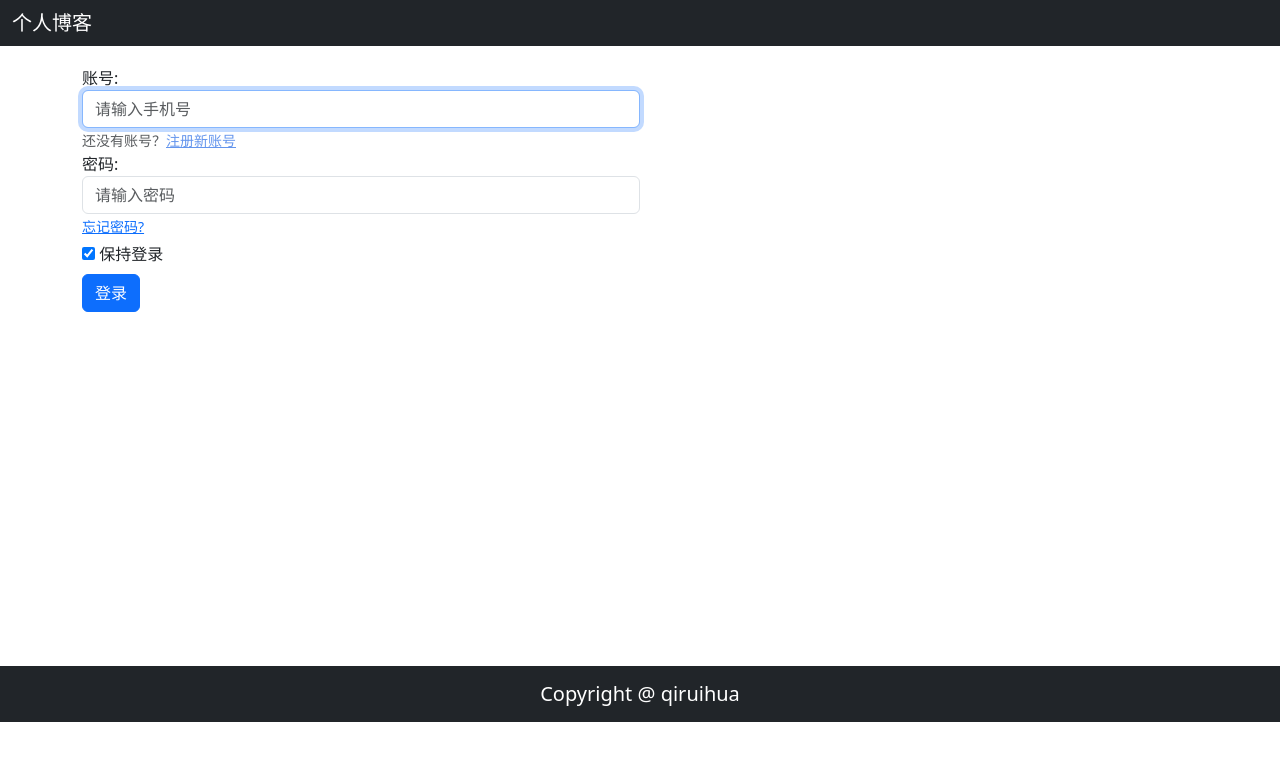
After one commit to 2516585284/blog, a Django app: page /login/ in a window 1280 px wide. The commit adds this page. Shown: the top 761 px of the page. Run offline with Django 3.2, Linux system fonts and the light colour scheme; some libraries are stand-ins or nearby versions.

Commit message:
登录功能的实现

```diff
--- a/blog/templates/index.html
+++ b/blog/templates/index.html
@@ -64,7 +64,7 @@
                 </li>
                 <!-- 如果用户未登录，则显示登录按钮 -->
                 <li class="nav-item" v-else>
-                    <a class="nav-link" href="../static/login.html">登录</a>
+                    <a class="nav-link" href="login.html">登录</a>
                 </li>
             </ul>
         </div>
--- /dev/null
+++ b/blog/templates/login.html
@@ -0,0 +1,78 @@
+<!DOCTYPE html>
+<!-- 网站主语言 -->
+<html lang="zh-cn">
+
+<head>
+    <!-- 网站采用的字符编码 -->
+    <meta charset="utf-8">
+    <!-- 网站标题 -->
+    <title>登录</title>
+    {% load staticfiles %}
+    <!-- 引入bootstrap的css文件 -->
+    <link rel="stylesheet" href="{% static 'bootstrap/css/bootstrap.min.css' %}">
+
+    <!-- 引入vuejs -->
+    <script type="text/javascript" src="{% static 'js/vue-2.5.16.js' %}"></script>
+    <script type="text/javascript" src="{% static 'js/axios-0.18.0.min.js' %}"></script>
+</head>
+
+<body>
+<div id="app">
+
+<!-- 定义导航栏 -->
+<nav class="navbar navbar-expand-lg navbar-dark bg-dark">
+    <div class="container">
+        <!-- 导航栏商标 -->
+        <div>
+            <a class="navbar-brand" href="index.html">个人博客</a>
+        </div>
+    </div>
+    <div class="navbar-collapse">
+    </div>
+</nav>
+<!--content-->
+<div class="container" style="height: 600px;margin-top: 20px">
+    <div class="row" >
+        <div class="col-12">
+            <div class="col-6">
+                <form class="login" id="login_form" method="POST">
+                    {% csrf_token %}
+                    <div class="form-group">
+                        <label for="id_login">账号: </label>
+                        <input type="text" name="mobile" placeholder="请输入手机号" autofocus="autofocus" required id="id_login" class="form-control" v-model="mobile" @blur="check_mobile"/>
+                        <small class="form-text text-muted ml-1">还没有账号？<a href="{% url 'users:register' %}" style="color: cornflowerblue; ">注册新账号</a>
+                        </small>
+                    </div>
+                    <div class="form-group mb-1">
+                        <label for="id_password">密码:</label>
+                        <input type="password" name="password" placeholder="请输入密码" required id="id_password" class="form-control" v-model="password" @blur="check_password"/>
+                        <small class="form-text text-muted ml-1"><a class="secondaryAction layui-text" href="../static/forget_password.html">忘记密码?</a>
+                        </small>
+                    </div>
+                    <div class="custom-control custom-checkbox mb-2">
+                        <input type="checkbox" name="remember" id="id_remember" checked class="custom-control-input" v-model="remembered"/>
+                        <label for="id_remember" class="custom-control-label">保持登录</label>
+                    </div>
+                    <button class="primaryAction btn btn-primary" type="submit" id="submit_login" @click="on_submit">登录</button>
+                </form>
+            </div>
+        </div>
+    </div>
+</div>
+
+
+<!-- Footer -->
+<footer class="py-3 bg-dark" id="footer">
+    <div class="container">
+        <h5 class="m-0 text-center text-white">Copyright @ qiruihua</h5>
+    </div>
+</footer>
+
+</div>
+<!-- 引入js -->
+<script type="text/javascript" src="{% static 'js/host.js' %}"></script>
+<script type="text/javascript" src="{% static 'js/common.js' %}"></script>
+<script type="text/javascript" src="{% static 'js/login.js' %}"></script>
+</body>
+
+</html>
--- a/blog/templates/register.html
+++ b/blog/templates/register.html
@@ -30,7 +30,7 @@
     <div class="navbar-collapse">
         <ul class="nav navbar-nav">
             <li class="nav-item">
-                <a class="nav-link" href="../static/login.html">登录</a>
+                <a class="nav-link" href="login.html">登录</a>
             </li>
         </ul>
     </div>
--- a/blog/users/models.py
+++ b/blog/users/models.py
@@ -14,6 +14,8 @@ class User(AbstractUser):
     avatar = models.ImageField(upload_to='avatar/%Y%m%d/', blank=True)
     user_desc = models.CharField(max_length=500, blank=True)
 
+    USERNAME_FIELD = 'mobile'
+
     class Meta:
         db_table = 'tb_users'
         verbose_name = '用户管理'
--- a/blog/users/urls.py
+++ b/blog/users/urls.py
@@ -1,9 +1,10 @@
 from django.urls import path
-from users.views import RegisterView, ImageCodeView, SmsCodeView
+from users.views import RegisterView, ImageCodeView, SmsCodeView, LoginView
 
 
 urlpatterns = [
     path('register/', RegisterView.as_view(), name='register'),
     path('imagecode/', ImageCodeView.as_view(), name='imagecode'),
     path('smscode/', SmsCodeView.as_view(), name='smscode'),
+    path('login/', LoginView.as_view(), name='login'),
 ]
--- a/blog/users/views.py
+++ b/blog/users/views.py
@@ -164,3 +164,62 @@ class SmsCodeView(View):
         CCP().send_template_sms('1', mobile, [sms_code, '5'])
 
         return JsonResponse({'code': RETCODE.OK, 'errmsg': '发送短信成功'})
+
+
+# 登录视图
+class LoginView(View):
+
+    def get(self, request):
+
+        return render(request, 'login.html')
+
+    def post(self, request):
+        """
+        1. 接收参数
+        2. 验证参数
+            手机号
+            密码
+        3. 用户认证登录
+        4. 状态保持
+        5. 根据用户选择的是否记住登录状态来进行判断
+        6. 为了首页显示我们需要设置一些cookie信息
+        7. 返回响应
+        :param request:
+        :return:
+        """
+        mobile = request.POST.get('mobile')
+        password = request.POST.get('password')
+        remember = request.POST.get('remember')
+
+        if not all([mobile, password]):
+            return HttpResponseBadRequest()
+
+        if not re.match(r'^1[3-9]\d{9}$', mobile):
+            return HttpResponseBadRequest('手机号不符合规则')
+
+        if not re.match(r'^[0-9a-zA-Z]{8,20}$', password):
+            return HttpResponseBadRequest('密码不符合规则')
+
+        # 采用系统自带的认证方法进行认证（如果用户名和密码正确，会返回user；如果用户名或密码不正确，会返回None）
+        # 默认的认证方法是针对于username字段进行用户名的判断
+        from django.contrib.auth import authenticate
+        user = authenticate(mobile=mobile, password=password)
+
+        if user is None:
+            return HttpResponseBadRequest('用户名或密码错误')
+
+        from django.contrib.auth import login
+        login(request, user)
+
+        response = redirect(reverse('home:index'))
+
+        if remember != 'on':
+            request.session.set_expiry(0)
+            response.set_cookie('is_login', True)
+            response.set_cookie('username', user.username, max_age=14*24*3600)
+        else:
+            request.session.set_expiry(None)
+            response.set_cookie('is_login', True, max_age=14*24*3600)
+            response.set_cookie('username', user.username, max_age=14*24*3600)
+
+        return response
```
